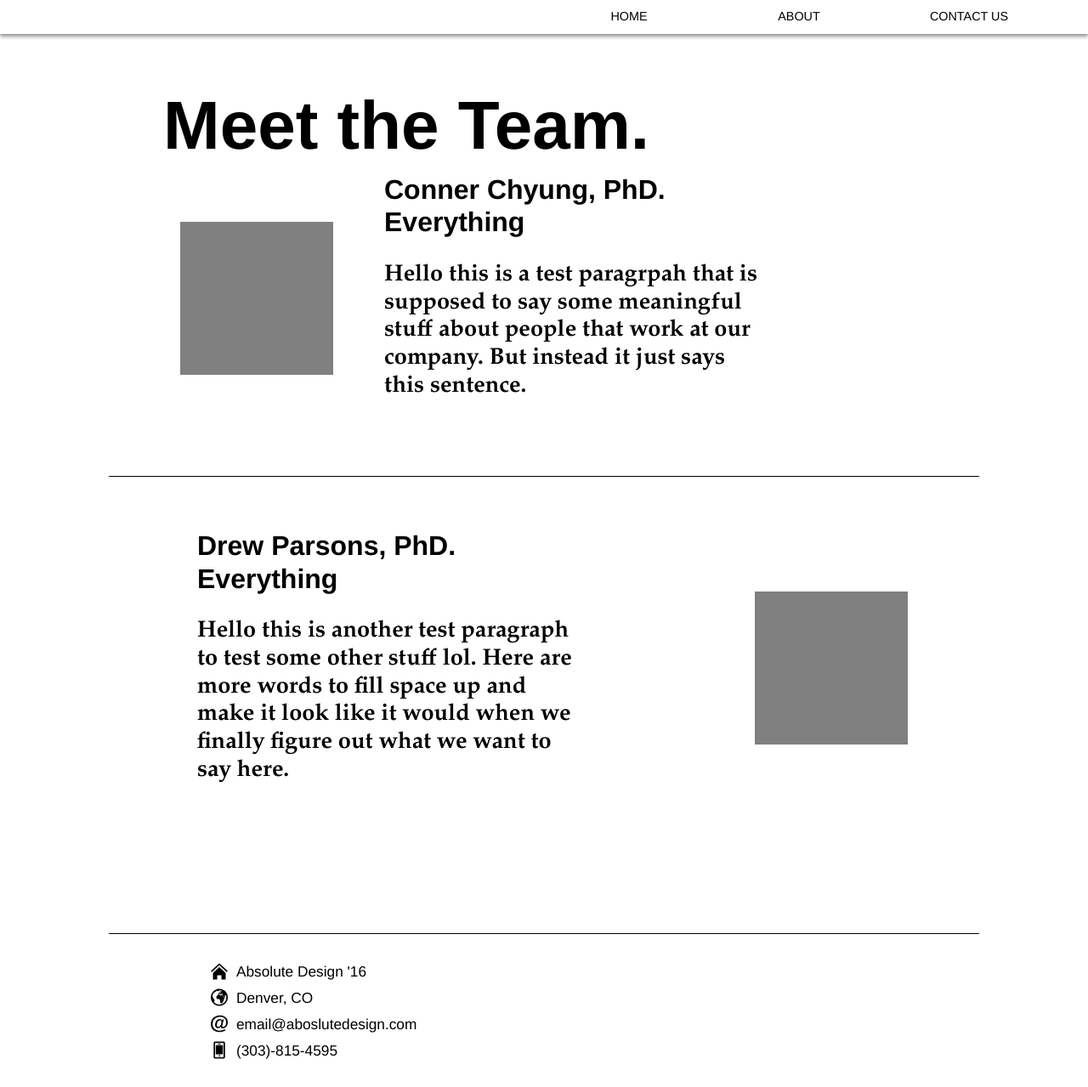
After one commit to cchyung/absolute-design-website, a Django app: a page that uses website/templates/website/about.html in a window 1280 px wide. The commit adds this page. Shown: the whole page at 85% size. Run offline with Django 3.2, Linux system fonts and the light colour scheme; some libraries are stand-ins or nearby versions.

Commit message:
Started about page

```diff
--- a/website/static/website/style.css
+++ b/website/static/website/style.css
@@ -33,7 +33,7 @@ h3{
 p{
     font-family: Garamond, Baskerville, 'Baskerville Old Face', 'Hoefler Text', 'Times New Roman', serif;
     font-size:170%;
-    font-weight:500;
+    font-weight:600;
 }
 .primary-font{
     font-family:"HelveticaNeue-Light";
@@ -114,7 +114,7 @@ p{
     font-weight:500;
     margin-right:100px;
     height:40px;
-
+    transition: all 0.3s ease 0s;
 }
 
 .nav-item-compressed{
@@ -141,7 +141,6 @@ p{
     color:black;
     top: 50%;
     transform: translateY(-50%);
-
 }
 
 .nav-link:hover{
@@ -288,6 +287,7 @@ p{
     left:150px;
     top:410px;
     position:absolute;
+    font-weight: 600;
 
 }
 
@@ -384,3 +384,39 @@ p{
 .divider-full{
     width:100%;
 }
+
+/*about page*/
+
+.profile-row{
+    width:100%;
+    height:250px;
+}
+
+.profile-pic{
+    position:relative;
+    height:180px;
+    width:180px;
+    top: 50%;
+    transform: translateY(-50%);
+    background-color:grey;
+    float:left;
+    margin: 0px 20px;
+}
+
+.profile-content{
+    position:relative;
+    padding: 0 40px;
+    float:left;
+    width:50%;
+    top: 50%;
+    transform: translateY(-50%);
+}
+
+
+.profile-pic-right{
+    float:right;
+}
+
+.profile-pic-left{
+
+}
--- /dev/null
+++ b/website/templates/website/about.html
@@ -0,0 +1,37 @@
+<!DOCTYPE html>
+{% extends "website/index.html" %}
+{% load staticfiles %}
+
+{% block title %}About{% endblock title %}
+{% block content %}
+<div class="content-container">
+    <div class="content-block-medium">
+        <h1>Meet the Team.</h1>
+        <div class="profile-row">
+            <div class="profile-pic"></div>
+            <div class="profile-content">
+                <h2 class="profile-name">Conner Chyung, PhD. Everything</h2>
+                <p>Hello this is a test paragrpah that is supposed to say some meaningful stuff about people that work at our company.
+                But instead it just says this sentence.
+                </p>
+            </div>
+        </div>
+    </div>
+    <div class="divider"></div>
+    <div class="content-block-medium">
+         <div class="profile-row">
+            <div class="profile-pic profile-pic-right"></div>
+            <div class="profile-content">
+                <h2 class="profile-name">Drew Parsons, PhD. Everything</h2>
+                <p>Hello this is another test paragraph to test some other stuff lol.  Here are more words
+                    to fill space up and make it look like it would when we finally figure out what we want
+                    to say here.
+
+                </p>
+            </div>
+        </div>
+    </div>
+
+</div>
+
+{% endblock content %}
--- a/website/templates/website/index.html
+++ b/website/templates/website/index.html
@@ -25,7 +25,7 @@
                 <div class="nav-container">
                     <ul class="nav">
                         <li class="nav-item nav-item-compressed"><a class="nav-link" href="#">CONTACT US</a></li>
-                        <li class="nav-item nav-item-compressed"><a class="nav-link" href="#">ABOUT</a></li>
+                        <li class="nav-item nav-item-compressed"><a class="nav-link" href="{% url 'website:about' %}">ABOUT</a></li>
                         <li class="nav-item nav-item-compressed"><a class="nav-link" href="{% url 'website:home' %}">HOME</a></li>
                     </ul>
                 </div>
--- a/website/urls.py
+++ b/website/urls.py
@@ -4,6 +4,7 @@ from . import views
 
 urlpatterns = [
     url(r'^$', views.home, name='home'),
+    url(r'^about', views.about, name='about'),
     url(r'test', views.test, name='test')
 
 ]
--- a/website/views.py
+++ b/website/views.py
@@ -5,5 +5,8 @@ from django.shortcuts import render
 def home(request):
     return render(request, 'website/home.html')
 
+def about(request):
+    return render(request, 'website/about.html')
+
 def test(request):
     return render(request, 'website/test.html')
```
